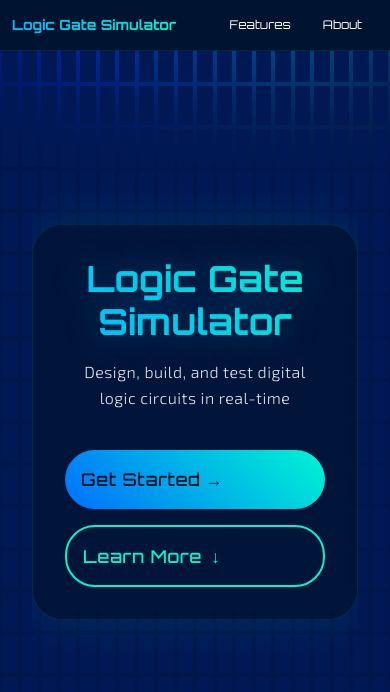
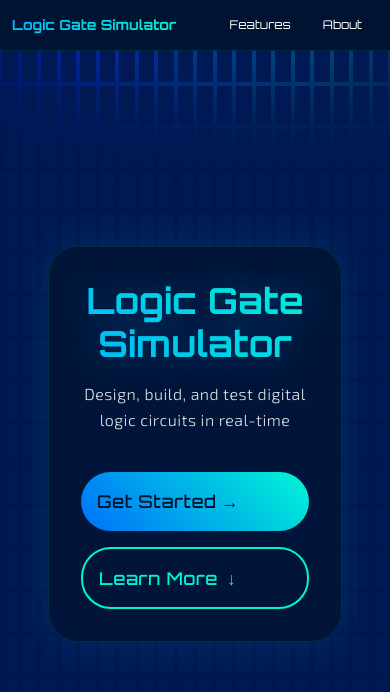
Before and after one commit to Emjiii/WST_Final_Project, a React (Vite) app in the folder frontend/: page / in a window 390 px wide. Shown: the top 692 px of the page. Built offline with nearby package versions, Linux system fonts and the light colour scheme.

Commit message:
responsive homepage including spline element

```diff
--- a/frontend/package.json
+++ b/frontend/package.json
@@ -10,6 +10,7 @@
     "preview": "vite preview"
   },
   "dependencies": {
+    "@tailwindcss/aspect-ratio": "^0.4.2",
     "@xyflow/react": "^12.3.5",
     "axios": "^1.7.7",
     "react": "^18.3.1",
--- a/frontend/src/styles/homepage.css
+++ b/frontend/src/styles/homepage.css
@@ -21,8 +21,8 @@
   margin: 0;
   padding: 0;
   box-sizing: border-box;
-  scrollbar-width: none;  /* Firefox */
-  -ms-overflow-style: none;  /* IE and Edge */
+  scrollbar-width: none;
+  -ms-overflow-style: none;
 }
 
 /* Hide scrollbar for Chrome, Safari and Opera */
@@ -32,17 +32,17 @@
 
 /* Global Styles */
 body {
-  @apply overflow-x-hidden bg-oxford-blue text-white; /* Tailwind utility classes */
+  @apply overflow-x-hidden bg-oxford-blue text-white;
   font-family: var(--font-display);
 }
 
 .landing-page {
-  @apply relative min-h-screen z-10; /* Tailwind utility classes */
+  @apply relative min-h-screen z-10;
 }
 
 /* Content Wrapper */
 .content-wrapper {
-  @apply relative z-10 h-screen overflow-y-auto scroll-smooth pointer-events-none px-8 max-w-screen-xl mx-auto; /* Tailwind utility classes */
+  @apply relative z-10 h-screen overflow-y-auto scroll-smooth pointer-events-none px-8 max-w-screen-xl mx-auto;
 }
 
 /* Make specific sections interactive but transparent to pointer events */
@@ -51,50 +51,54 @@ body {
 .features,
 .about,
 .footer {
-  @apply pointer-events-auto bg-transparent; /* Tailwind utility classes */
+  @apply pointer-events-auto bg-transparent;
 }
 
 /* Navbar */
 .navbar {
   @apply fixed top-0 left-0 right-0 py-2 px-3 bg-[rgba(0,20,47,0.95)] backdrop-blur-md border-b border-[rgba(0,245,212,0.1)] flex justify-between items-center z-50; /* Default styles */
-  @apply sm:py-5 sm:px-8 md:py-6 md:px-10 lg:py-6 lg:px-12; /* Responsive adjustments for larger screens */
+  @apply sm:py-5 sm:px-8 md:py-6 md:px-10 lg:py-6 lg:px-12;
 }
 
 .nav-brand {
-  @apply font-mono font-bold text-sm sm:text-xl md:text-lg lg:text-xl xl:text-2xl leading-tight bg-gradient-to-r from-sky-blue to-aquamarine bg-clip-text text-transparent; /* Tailwind utility classes */
+  @apply font-mono font-bold text-sm sm:text-xl md:text-lg lg:text-xl xl:text-2xl leading-tight bg-gradient-to-r from-sky-blue to-aquamarine bg-clip-text text-transparent;
 }
 
 .nav-links {
-  @apply flex flex-row gap-y-9 sm:gap-4 md:gap-4; /* Keep links in a row and adjust gap */
+  @apply flex flex-row gap-y-9 sm:gap-4 md:gap-4;
 }
 
 .nav-links a {
-  @apply font-mono text-xs sm:text-sm md:text-base leading-normal text-white no-underline transition-all duration-300 py-2 px-4 rounded-full; /* Adjust font size for responsiveness */
+  @apply font-mono text-xs sm:text-sm md:text-base leading-normal text-white no-underline transition-all duration-300 py-2 px-4 rounded-full;
 }
 
 .nav-links a:hover {
-  @apply bg-[rgba(0,187,249,0.1)] text-aquamarine; /* Tailwind utility classes */
+  @apply bg-[rgba(0,187,249,0.1)] text-aquamarine;
 }
 /* Hero Section */
 .hero {
-  @apply relative min-h-screen grid grid-cols-1 items-center gap-8 overflow-hidden; /* Full viewport height */
+  @apply relative min-h-screen flex flex-col items-center justify-center overflow-hidden;
   animation: heroFadeIn 1s ease-out;
-  width: 100%; /* Make the hero section full width */
-  max-width: 1200px; /* Match the max width of the content wrapper */
-  margin: 0 auto; /* Center the hero section */
-  padding-top: 80px; /* Space between navbar and hero */
+  width: 100%;
+  max-width: 1200px;
+  margin: 0 auto;
+  padding-top: 80px;
 }
 
 /* Hero Content */
 .hero-content {
-  @apply relative z-40 flex flex-col gap-6 text-center bg-[rgba(0,20,47,0.7)] backdrop-blur-[10px] rounded-[30px] border border-[rgba(0,245,212,0.1)]
-  w-full sm:w-[100%] md:w-[100%] lg:w-[100%] xl:w-[100%] 2xl:w-[130%]
-  mx-auto shadow-[0_0_50px_rgba(0,245,212,0.1)]; /* Tailwind utility classes */
+  @apply relative z-40 flex flex-col gap-6
+  text-center bg-[rgba(0,20,47,0.7)] backdrop-blur-[10px] rounded-[30px] border border-[rgba(0,245,212,0.1)]
+  w-full sm:w-[80%] md:w-[100%] lg:w-[60%] xl:w-[100%] 2xl:w-[130%]
+  mx-auto shadow-[0_0_50px_rgba(0,245,212,0.1)];
   animation: contentFade 1.2s ease-out;
-  max-width: 600px; /* Set a max width for the hero content */
-  position: absolute; /* Position it absolutely */
-  left: 0; /* Align to the left */
-  padding: 2rem; /* Add padding for spacing */
+  max-width: 700px;
+
+  /* Apply absolute positioning only on large screens and above */
+  @apply lg:absolute lg:left-0 lg:top-1/2 lg:transform lg:-translate-y-1/2 lg:mt-10;
+
+  /* Consistent padding */
+  padding: 2rem;
 }
 
 /* Hero Animation */
@@ -102,24 +106,23 @@ body {
   @apply absolute top-0 left-0 w-full h-full grid bg-[rgba(26,26,26,0.9)] filter saturate-150 z-10;
   grid-template-columns: repeat(20, 1fr);
   grid-template-rows: repeat(20, 1fr);
- /* Tailwind utility classes */
+
 }
 
 .hero-animation .colorBox {
-  @apply z-20 filter brightness-110 transition duration-150 relative m-px bg-[rgba(26,26,26,0.8)]; /* Tailwind utility classes */
+  @apply z-20 filter brightness-110 transition duration-150 relative m-px bg-[rgba(26,26,26,0.8)];
 }
 
 .hero-animation .colorBox:hover {
-  background: linear-gradient(45deg, var(--brandeis-blue), var(--aquamarine)); /* Retained custom style */
-  transition-duration: 0s; /* Retained custom style */
-  @apply shadow-lg; /* Tailwind utility class for shadow */
+  background: linear-gradient(45deg, var(--brandeis-blue), var(--aquamarine));
+  transition-duration: 0s;
+  @apply shadow-lg;
 }
 
 .hero-gradient {
-  @apply absolute top-0 left-0 w-full h-[60px] bg-gradient-to-r from-royal-blue to-aquamarine filter blur-[80px] animate-[heroGradient_8s_linear_infinite] z-10; /* Tailwind utility classes */
+  @apply absolute top-0 left-0 w-full h-[60px] bg-gradient-to-r from-royal-blue to-aquamarine filter blur-[80px] animate-[heroGradient_8s_linear_infinite] z-10;
 }
 
-/* Keyframes for heroGradient */
 @keyframes heroGradient {
   0% {
     top: -60px;
@@ -137,7 +140,7 @@ body {
   }
 }
 
-/* Keyframes for heroFadeIn */
+
 @keyframes heroFadeIn {
   from {
     opacity: 0;
@@ -149,10 +152,10 @@ body {
 
 /* Hero Subtitle */
 .hero-subtitle {
-  @apply text-[1.6rem]; /* Default for larger screens */
-  @apply sm:text-[1.6rem]; /* Small screens */
-  @apply md:text-[1.3rem]; /* Medium screens */
-  @apply lg:text-[2.5rem]; /* Large screens */
+  @apply text-[1.6rem];
+  @apply sm:text-[1.6rem];
+  @apply md:text-[1.3rem];
+  @apply lg:text-[2.5rem];
 }
 
 
@@ -179,12 +182,12 @@ body {
 }
 
 .hero-text h1 {
-  @apply font-mono font-bold tracking-normal text-4xl sm:text-4xl md:text-5xl lg:text-6xl xl:text-7xl 2xl:text-8xl leading-[1.2] mb-4; /* Tailwind utility classes */
-  background: linear-gradient(45deg, var(--sky-blue), var(--aquamarine)); /* Retained custom style */
-  -webkit-background-clip: text; /* Retained custom style */
-  -webkit-text-fill-color: transparent; /* Retained custom style */
-  text-shadow: 0 0 30px rgba(0, 187, 249, 0.3); /* Retained custom style */
-  animation: titlePulse 3s ease-in-out infinite; /* Retained custom style */
+  @apply font-mono font-bold tracking-normal text-4xl sm:text-4xl md:text-5xl lg:text-6xl xl:text-7xl 2xl:text-8xl leading-[1.2] mb-4;
+  background: linear-gradient(45deg, var(--sky-blue), var(--aquamarine));
+  -webkit-background-clip: text;
+  -webkit-text-fill-color: transparent;
+  text-shadow: 0 0 30px rgba(0, 187, 249, 0.3);
+  animation: titlePulse 3s ease-in-out infinite;
 }
 
 @keyframes titlePulse {
@@ -197,31 +200,31 @@ body {
 }
 
 .hero-subtitle {
-  @apply font-display font-light tracking-[0.5px] text-base opacity-90 leading-[1.6]; /* Base styles */
-  @apply sm:text-lg; /* Small screens */
-  @apply md:text-xl; /* Medium screens */
-  @apply lg:text-2xl; /* Large screens */
-  @apply xl:text-3xl; /* Extra large screens */
-  @apply 2xl:text-4xl; /* 2XL screens */
-  @apply max-w-[800px]; /* Max width */
-  @apply mx-auto; /* Centering */
+  @apply font-display font-light tracking-[0.5px] text-base opacity-90 leading-[1.6];
+  @apply sm:text-lg;
+  @apply md:text-xl;
+  @apply lg:text-2xl;
+  @apply xl:text-3xl;
+  @apply 2xl:text-4xl;
+  @apply max-w-[800px];
+  @apply mx-auto;
 }
 
 .hero-cta {
-  @apply flex gap-6 justify-center mt-4; /* Base styles */
-  @apply sm:flex-col; /* Stack buttons on small screens */
-  @apply md:flex-row; /* Row layout on medium screens and up */
+  @apply flex gap-6 justify-center mt-4;
+  @apply sm:flex-col;
+  @apply md:flex-row;
 }
 
 .cta-button {
-  @apply font-mono font-medium tracking-[0.5px] py-[1rem] px-[2rem] text-[1rem] border-none rounded-[30px] cursor-pointer transition-all duration-300 inline-flex items-center gap-2; /* Base styles */
-  @apply w-full sm:w-auto; /* Full width on small screens, auto on larger screens */
+  @apply font-mono font-medium tracking-[0.5px] py-[1rem] px-[2rem] text-[1rem] border-none rounded-[30px] cursor-pointer transition-all duration-300 inline-flex items-center gap-2;
+  @apply w-full sm:w-auto;
 }
 
 .cta-button.primary {
-  background: linear-gradient(45deg, var(--brandeis-blue), var(--aquamarine)); /* Retained custom style */
-  color: var(--oxford-blue); /* Retained custom style */
-  animation: buttonPulse 2s infinite; /* Retained custom style */
+  background: linear-gradient(45deg, var(--brandeis-blue), var(--aquamarine));
+  color: var(--oxford-blue);
+  animation: buttonPulse 2s infinite;
 }
 
 .cta-button.secondary {
@@ -230,24 +233,24 @@ body {
 }
 
 .cta-button:hover {
-  @apply translate-y-[-2px]; /* Tailwind utility class for transform */
+  @apply translate-y-[-2px];
 }
 
 .cta-button.primary:hover {
-  @apply shadow-lg; /* Tailwind utility class for shadow */
-  box-shadow: 0 0 30px rgba(0, 187, 249, 0.4); /* Retained custom style */
+  @apply shadow-lg;
+  box-shadow: 0 0 30px rgba(0, 187, 249, 0.4);
 }
 
 .cta-button.secondary:hover {
-  background: rgba(0, 245, 212, 0.1); /* Retained custom style */
+  background: rgba(0, 245, 212, 0.1);
 }
 
 .button-arrow {
-  @apply transition-transform duration-300 ease-in; /* Tailwind utility classes */
+  @apply transition-transform duration-300 ease-in;
 }
 
 .cta-button:hover .button-arrow {
-  @apply translate-x-[5px]; /* Tailwind utility class for transform */
+  @apply translate-x-[5px];
 }
 
 @keyframes buttonPulse {
@@ -262,83 +265,109 @@ body {
   }
 }
 
+/* Base styles for Spline Container */
+.spline-container {
+  @apply absolute right-[-3%] top-1/2 transform -translate-y-1/2 z-20 pointer-events-auto
+   flex items-center justify-center w-[48%] h-[calc(100%-100px)];
+}
+
+/* Small Screens (default) */
+.spline-container {
+  @apply w-full max-w-[120%] mx-auto max-h-[200%] aspect-[16/9];
+}
+
+/* Tailwind's responsive adjustments */
+.spline-container {
+  @apply sm:w-[400px] sm:h-[400px] sm:top-[45%];
+
+  @apply md:max-lg:relative md:max-lg:order-[-1] md:max-lg:right-auto md:max-lg:w-[100%] md:max-lg:h-[calc(150%-100px)] md:max-lg:top-[10px] md:max-lg:translate-y-0;
+
+  /* Centered until 1024px */
+  @apply max-lg:absolute max-lg:left-1/2 max-lg:top-1/2 max-lg:-translate-x-1/2 max-lg:-translate-y-1/2;
+
+  @apply lg:right-[-5%] lg:top-1/2 lg:-translate-y-1/2 lg:w-[50%] lg:h-[100vh];
+
+  @apply xl:h-[100vh];
+}
+
+
 /* Features Section - background handled by pseudo-element */
 .features {
   position: relative;
   z-index: 2;
-  @apply py-16 px-4; /* Base padding */
+  @apply py-16 px-4;
   text-align: center;
   margin: 2rem auto;
   height: auto;
   min-height: auto;
-  max-width: 1200px; /* Set a maximum width */
+  max-width: 1200px;
 }
 
 .features::before {
   content: '';
-  @apply absolute inset-0 bg-[rgba(26,26,26,0.7)] backdrop-blur-[5px] z-[-1] pointer-events-none rounded-[30px]; /* Tailwind utility classes */
+  @apply absolute inset-0 bg-[rgba(26,26,26,0.7)] backdrop-blur-[5px] z-[-1] pointer-events-none rounded-[30px];
 }
 
 /* Features Heading */
 .features h2 {
-  @apply font-mono font-bold tracking-normal text-[2rem] mb-8; /* Base styles */
-  background: linear-gradient(45deg, var(--sky-blue), var(--aquamarine)); /* Retained custom style */
-  -webkit-background-clip: text; /* Retained custom style */
-  -webkit-text-fill-color: transparent; /* Retained custom style */
+  @apply font-mono font-bold tracking-normal text-[2rem] mb-8;
+  background: linear-gradient(45deg, var(--sky-blue), var(--aquamarine));
+  -webkit-background-clip: text;
+  -webkit-text-fill-color: transparent;
 
-  @apply sm:text-[2rem]; /* Small screens */
-  @apply md:text-[2.5rem]; /* Medium screens */
-  @apply lg:text-[3rem]; /* Large screens */
-  @apply xl:text-[3.5rem]; /* Extra large screens */
-  @apply 2xl:text-[4rem]; /* 2XL screens */
+  @apply sm:text-[2rem];
+  @apply md:text-[2.5rem];
+  @apply lg:text-[3rem];
+  @apply xl:text-[3.5rem];
+  @apply 2xl:text-[4rem];
 }
 
 /* Feature Grid */
 .feature-grid {
-  @apply grid grid-cols-1 gap-8; /* Default for small screens */
-  @apply md:grid-cols-2; /* Two columns for medium screens */
-  @apply lg:grid-cols-3; /* Three columns for large screens */
+  @apply grid grid-cols-1 gap-8;
+  @apply md:grid-cols-2;
+  @apply lg:grid-cols-3;
 
 }
 
 /* Feature Card */
 .feature-card {
-  @apply bg-[rgba(0,34,255,0.1)] backdrop-blur-[5px] p-6 rounded-[20px] transition-all duration-300 border border-[rgba(0,245,212,0.1)] relative z-30; /* Base styles */
-  max-width: 100%; /* Ensure cards do not exceed the width of the grid */
-  max-height: 300px; /* Increased max height for better content fit */
-  display: flex; /* Use flexbox for alignment */
-  flex-direction: column; /* Stack content vertically */
-  justify-content: space-between; /* Space out content */
-  align-items: center; /* Center content horizontally */
-  overflow: hidden; /* Prevent overflow */
+  @apply bg-[rgba(0,34,255,0.1)] backdrop-blur-[5px] p-6 rounded-[20px] transition-all duration-300 border border-[rgba(0,245,212,0.1)] relative z-30;
+  max-width: 100%;
+  max-height: 300px;
+  display: flex;
+  flex-direction: column;
+  justify-content: space-between;
+  align-items: center;
+  overflow: hidden;
 }
 
 /* Feature Card Content */
 .feature-card h3,
 .feature-card p {
-  @apply text-center w-full; /* Center the heading and paragraph, full width */
-  overflow: hidden; /* Prevent overflow */
-  line-height: 1.4; /* Increase line height for better readability */
+  @apply text-center w-full;
+  overflow: hidden;
+  line-height: 1.4;
 }
 
 /* Responsive adjustments for feature card text */
 .feature-card h3 {
-  @apply text-[1.20rem] sm:text-[1.40rem] md:text-[1.75rem] lg:text-[1.80rem] xl:text-[2rem] 2xl:text-[2.25rem]; /* Responsive heading sizes */
+  @apply text-[1.20rem] sm:text-[1.40rem] md:text-[1.75rem] lg:text-[1.80rem] xl:text-[2rem] 2xl:text-[2.25rem];
 }
 
 .feature-card p {
-  @apply text-[0.875rem] sm:text-[1rem] md:text-[1.125rem] lg:text-[1.25rem]; /* Responsive paragraph sizes */
-  flex-grow: 1; /* Allow paragraph to grow and take available space */
+  @apply text-[0.875rem] sm:text-[1rem] md:text-[1.125rem] lg:text-[1.25rem];
+  flex-grow: 1;
 }
 
 /* Feature Icon */
 .feature-icon {
-  @apply text-[3rem] mb-4; /* Base styles */
+  @apply text-[3rem] mb-4;
 }
 
 /* Feature Card Hover Effect */
 .feature-card:hover {
-  @apply translate-y-[-10px] border-[rgba(0,245,212,0.3)] shadow-lg bg-[rgba(255,255,255,0.08)]; /* Tailwind utility classes */
+  @apply translate-y-[-10px] border-[rgba(0,245,212,0.3)] shadow-lg bg-[rgba(255,255,255,0.08)];
 }
 
 /* About Section - background handled by pseudo-element */
@@ -388,54 +417,39 @@ body {
 }
 
 
-/* Spline Container */
-.spline-container {
-  @apply right-[-2%] w-[45%]; /* Default for larger screens */
-  @apply sm:right-[-1%] sm:w-[42%]; /* Small screens */
-  @apply md:relative md:order-[-1] md:right-auto md:w-full md:h-[40vh] md:my-4; /* Medium screens */
-  @apply lg:h-[40vh]; /* Large screens */
-}
-
 
 /* Features and About Sections */
 .features,
 .about {
-  @apply my-8 mx-4; /* Default for smaller screens */
+  @apply my-8 mx-4;
 }
 
 /* Hero CTA */
 .hero-cta {
-  @apply flex-col gap-4; /* Default for medium screens */
-  @apply md:flex-row; /* Medium screens and up */
+  @apply flex-col gap-4;
+  @apply md:flex-row;
 }
 
 /* CTA Button */
 .cta-button {
-  @apply w-full p-4 text-[1.1rem]; /* Default for medium screens */
+  @apply w-full p-4 text-[1.1rem];
 }
 
 
 /* Features and About Headings */
 .features h2,
 .about h2 {
-  @apply text-[2rem]; /* Default for medium screens */
-  @apply md:text-[2.5rem]; /* Medium screens */
-  @apply lg:text-[2.5rem]; /* Large screens */
+  @apply text-[2rem];
+  @apply md:text-[2.5rem];
+  @apply lg:text-[2.5rem];
 }
 
 /* Feature Card */
 .feature-card {
-  @apply p-8; /* Default for medium screens */
+  @apply p-8;
 }
 
 
-/* Spline Container */
-.spline-container {
-  @apply h-[30vh]; /* Default for small screens */
-  @apply md:h-[35vh]; /* Medium screens */
-  @apply lg:h-[40vh]; /* Large screens */
-  @apply xl:h-[50vh]; /* Extra large screens */
-}
 
 
 /* Fix background animation responsiveness */
@@ -458,106 +472,97 @@ body {
 .hero-subtitle,
 .feature-card,
 .cta-button {
-  @apply transition-all duration-300 ease-in-out; /* Tailwind utility classes */
+  @apply transition-all duration-300 ease-in-out;
 }
 
 /* Footer */
 .footer {
-  @apply relative w-full bg-[rgba(0,20,47,0.95)] backdrop-blur-[10px] border-t border-[rgba(0,245,212,0.1)] py-2; /* Smaller padding for small screens */
-  margin-top: auto; /* Push the footer to the bottom */
+  @apply relative w-full bg-[rgba(0,20,47,0.95)] backdrop-blur-[10px] border-t border-[rgba(0,245,212,0.1)] py-2;
+  margin-top: auto;
 }
 
 /* Footer Content */
 .footer-content {
-  @apply max-w-[1200px] mx-auto grid grid-cols-1 md:grid-cols-2 gap-4; /* Smaller gap for small screens */
+  @apply max-w-[1200px] mx-auto grid grid-cols-1 md:grid-cols-2 gap-4;
 }
 
 /* Footer Brand */
 .footer-brand h3 {
-  @apply font-mono tracking-normal text-[1.5rem] mb-2; /* Adjusted size for smaller screens */
-  background: linear-gradient(45deg, var(--sky-blue), var(--aquamarine)); /* Retained custom style */
-  -webkit-background-clip: text; /* Retained custom style */
-  -webkit-text-fill-color: transparent; /* Retained custom style */
+  @apply font-mono tracking-normal text-[1.5rem] mb-2;
+  background: linear-gradient(45deg, var(--sky-blue), var(--aquamarine));
+  -webkit-background-clip: text;
+  -webkit-text-fill-color: transparent;
 }
 
 .footer-brand p {
-  @apply text-[#cccccc] text-[0.8rem]; /* Smaller size for small screens */
+  @apply text-[#cccccc] text-[0.8rem];
 }
 
 /* Footer Links */
 .footer-links {
-  @apply grid grid-cols-2 gap-4; /* Smaller gap for small screens */
+  @apply grid grid-cols-2 gap-4;
 }
 
 .footer-section h4 {
-  @apply font-mono tracking-[0.5px] text-white text-[1rem] mb-2; /* Adjusted size for smaller screens */
+  @apply font-mono tracking-[0.5px] text-white text-[1rem] mb-2;
 }
 
 .footer-section {
-  @apply flex flex-col gap-2; /* Adjusted gap for smaller screens */
+  @apply flex flex-col gap-2;
 }
 
 .footer-section a {
-  @apply text-[#cccccc] no-underline transition-colors duration-300 text-[0.8rem]; /* Smaller size for links */
+  @apply text-[#cccccc] no-underline transition-colors duration-300 text-[0.8rem];
 }
 
 .footer-section a:hover {
-  color: var(--aquamarine); /* Retained custom style */
+  color: var(--aquamarine);
 }
 
 /* Footer Bottom */
 .footer-bottom {
-  @apply text-center py-2 border-t border-[rgba(255,255,255,0.1)]; /* Smaller padding for small screens */
+  @apply text-center py-2 border-t border-[rgba(255,255,255,0.1)];
 }
 
 .footer-bottom p {
-  @apply text-[#888888] text-[0.7rem]; /* Smaller size for small screens */
+  @apply text-[#888888] text-[0.7rem];
 }
 
 /* Responsive Adjustments Using Tailwind Breakpoints */
 .footer {
-  @apply py-2 md:py-4; /* Smaller padding for the footer on small screens */
+  @apply py-2 md:py-4;
 }
 
 .footer-content {
-  @apply gap-2 md:gap-8; /* Adjusted gap for smaller screens */
-  @apply px-4 md:px-8; /* Adjust padding for small screens */
+  @apply gap-2 md:gap-8;
+  @apply px-4 md:px-8;
 }
-
-/* Add more styles as needed */
 
 /* Background Animation */
 .bgAnimation {
   @apply fixed top-0 left-0 w-full h-screen grid bg-[var(--oxford-blue)] filter saturate-200 overflow-hidden z-0;
   grid-template-columns: repeat(20, 1fr);
-  grid-template-rows: repeat(20, 1fr); /* Tailwind utility classes */
+  grid-template-rows: repeat(20, 1fr);
 }
 
 .colorBox {
-  @apply z-20 filter brightness-110 transition-all relative m-[2px] bg-[var(--oxford-blue)]; /* Tailwind utility classes */
+  @apply z-20 filter brightness-110 transition-all relative m-[2px] bg-[var(--oxford-blue)];
 }
 
 .colorBox:hover {
-  @apply bg-[var(--brandeis-blue)]; /* Tailwind utility class */
-  transition-duration: 0s; /* Retained custom style */
+  @apply bg-[var(--brandeis-blue)];
+  transition-duration: 0s;
 }
 
 .backgroundAnim {
   @apply absolute top-0 left-0 w-full h-[40px] bg-gradient-to-r from-[var(--royal-blue)] to-[var(--aquamarine)] filter blur-[60px] animate-[animBack_6s_linear_infinite]; /* Tailwind utility classes */
 }
 
-/* Spline Container - Matched to hero height */
-.spline-container {
-  @apply absolute right-[-3%] top-1/2 transform -translate-y-1/2 w-[48%] h-[calc(100%-100px)] z-20 pointer-events-auto flex items-center justify-center; /* Base Tailwind utility classes */
-/* Responsive adjustments */
-}
-spline-viewer {
-  @apply w-full h-full scale-[1.25];
-}
+
 
 @media (max-width: 640px) {
   .hero {
-    @apply p-[30px_1rem_1rem_1rem]; /* Adjust padding for smaller screens */
-    padding-top: 60px; /* Adjust top padding for smaller screens if needed */
+    @apply p-[30px_1rem_1rem_1rem];
+    padding-top: 60px;
   }
 }
```
Also changed, not shown: 1 other file (tests, documents, lock files or other folders).
